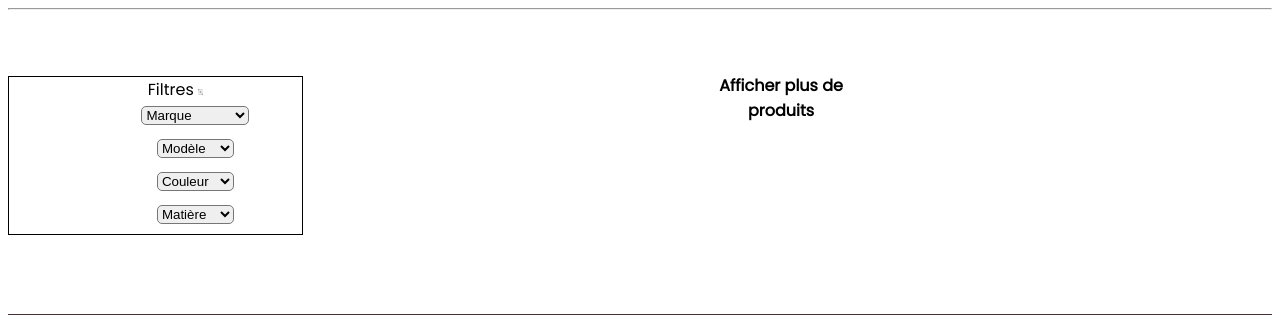
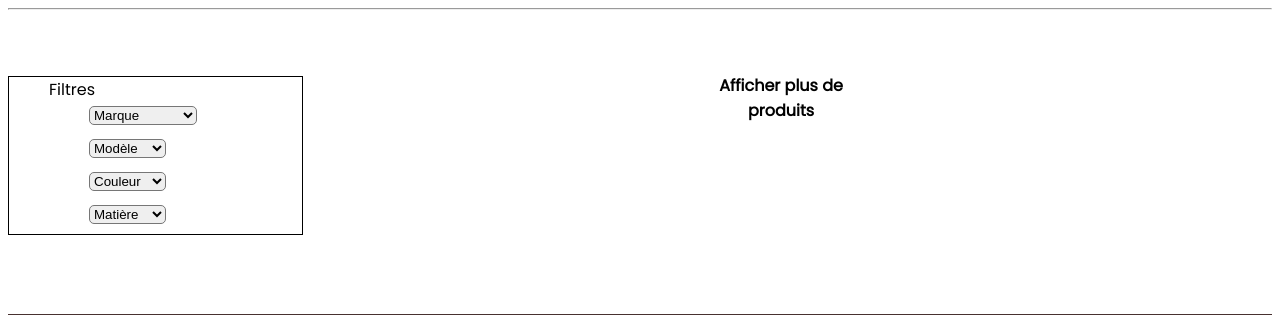
Before and after one commit to sdcmb/Bor-al, a Symfony app: template templates/boreal/produitsFemme.html.twig in a window 1280 px wide. Shown: the part 214-529 px from the top of the page. Run offline with Twig, Linux system fonts and the light colour scheme; the template is opened without the code that fills it, so the values that code supplies are empty; some libraries are stand-ins or nearby versions.

Commit message:
debfiltre

```diff
--- a/public/style/style.css
+++ b/public/style/style.css
@@ -267,7 +267,6 @@ nav a:hover{
 
 .filtre{
     display: inline-block;
-    text-align: center;
     width: 20%;
     border: solid 1px;
 }
--- a/templates/boreal/produitsFemme.html.twig
+++ b/templates/boreal/produitsFemme.html.twig
@@ -6,8 +6,7 @@
 
 <menu class="filtre">
 
-			Filtres
-		 <img src="{{ asset('images/filtre.png') }}" alt="filtre" style="width:2%;"><br>
+			Filtres<br>
 
 		<label>
 				<select name="product-type" id="product-type" class="filter">
```
